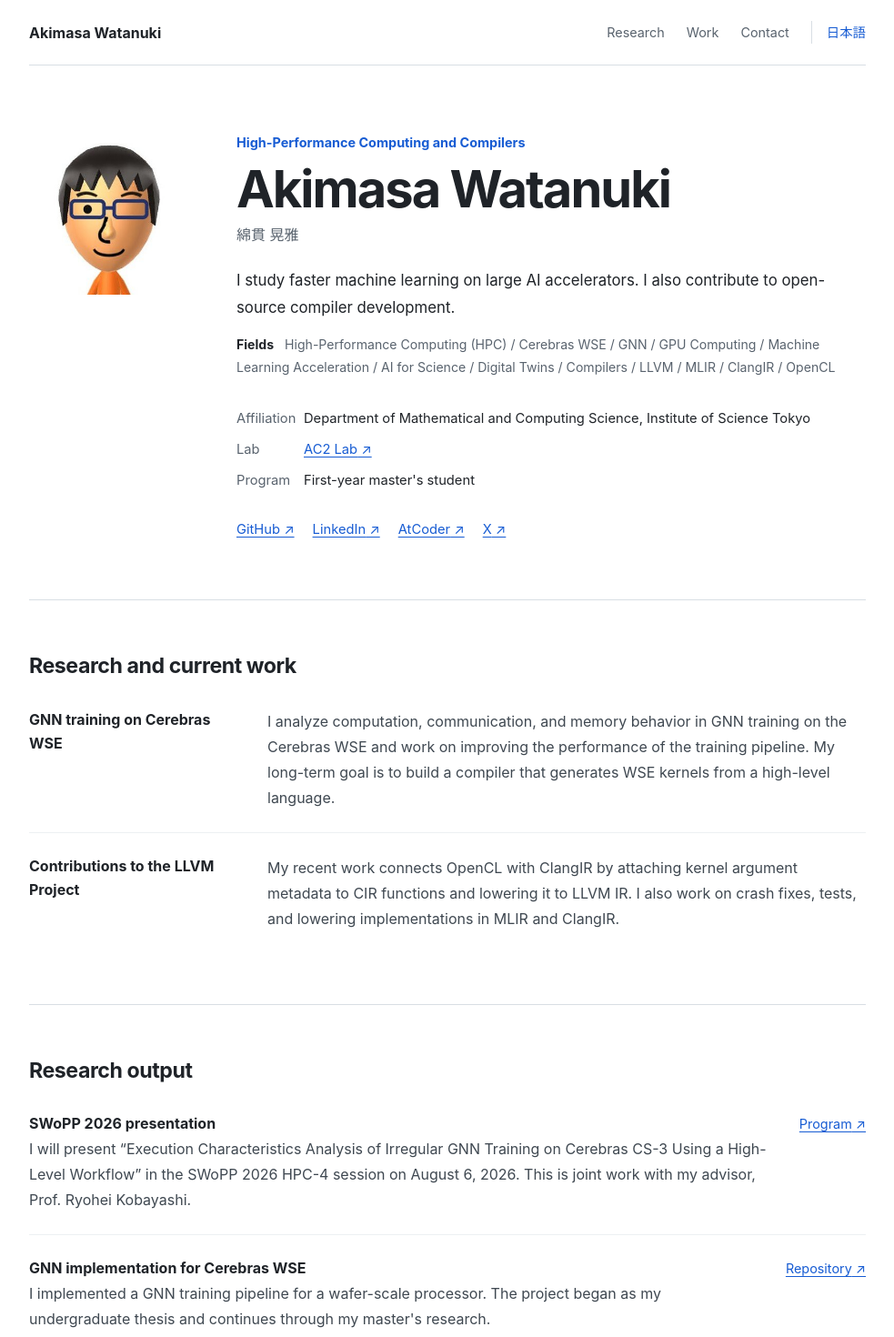
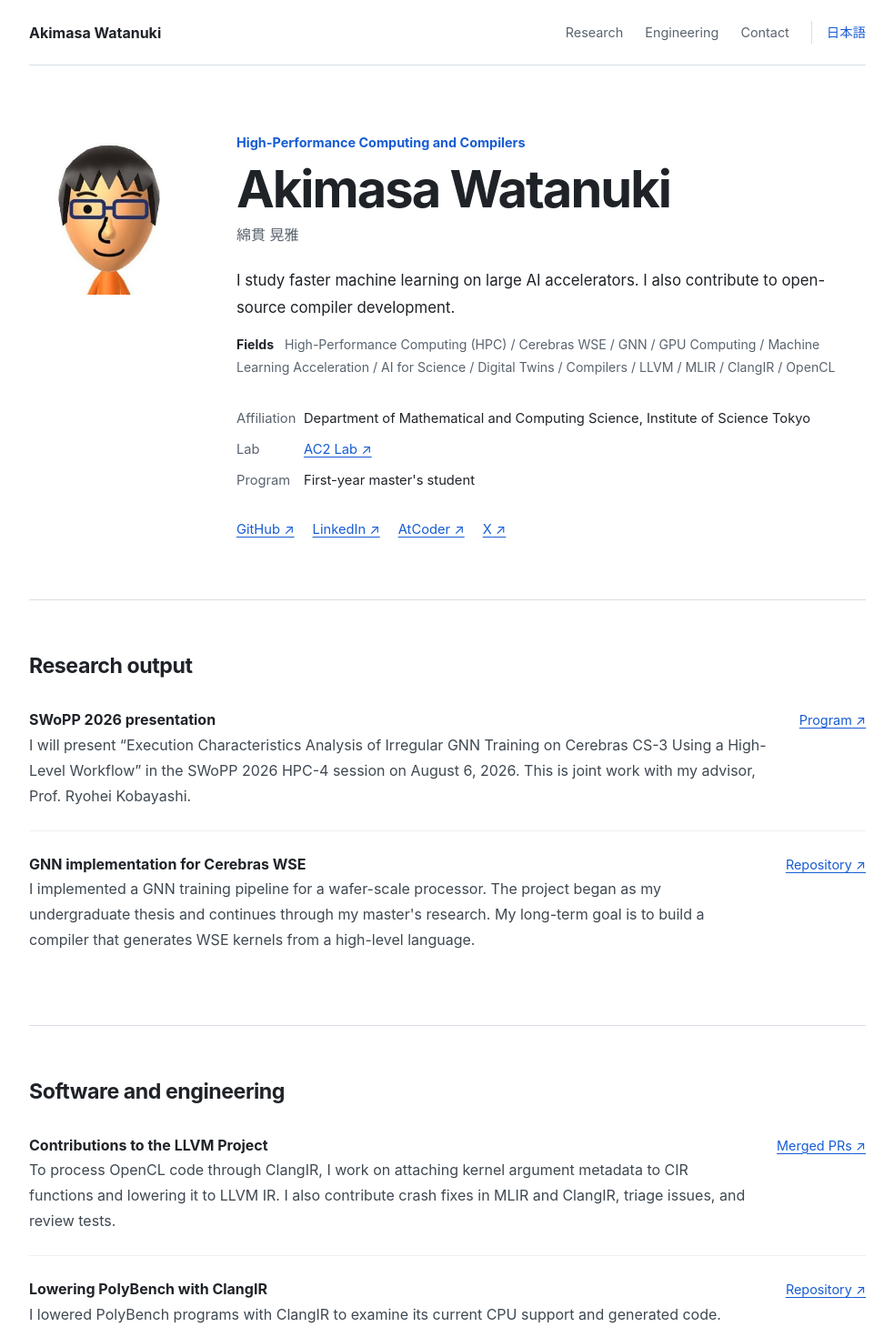
Before and after one commit to Men-cotton/Men-cotton.github.io, a Next.js app: page / in a window 1280 px wide. Shown: the top 1470 px of the page at 91% size, without its empty margins (148-1131 px from the left). Built offline with nearby package versions, Linux system fonts and the light colour scheme.

Commit message:
Remove duplicate current work section

```diff
--- a/app/ProfilePage.tsx
+++ b/app/ProfilePage.tsx
@@ -5,23 +5,23 @@ type Locale = "en" | "ja";
 
 const labels = {
   en: {
-    nav: ["Research", "Work", "Contact"],
+    nav: ["Research", "Engineering", "Contact"],
     navLabel: "Page navigation",
     language: "日本語",
     languageHref: "/ja",
     facts: ["Affiliation", "Lab", "Program"],
     profileLinks: "External profiles",
-    sections: ["Research and current work", "Research output", "Software and engineering", "Recognition", "Interests", "Contact"],
+    sections: ["Research output", "Software and engineering", "Recognition", "Interests", "Contact"],
     portrait: "Portrait of Akimasa Watanuki",
   },
   ja: {
-    nav: ["研究・活動", "実績", "連絡先"],
+    nav: ["研究実績", "開発実績", "連絡先"],
     navLabel: "ページ内ナビゲーション",
     language: "English",
     languageHref: "/",
     facts: ["所属", "研究室", "学年"],
     profileLinks: "外部プロフィール",
-    sections: ["現在の研究・活動", "研究実績", "開発実績", "受賞・成績", "関心", "連絡先"],
+    sections: ["研究実績", "開発実績", "受賞・成績", "関心", "連絡先"],
     portrait: "綿貫晃雅のポートレート",
   },
 } as const;
@@ -73,19 +73,18 @@ function ExternalLink({ href, children }: { href: string; children: React.ReactN
 export function ProfilePage({ markdown, locale }: { markdown: string; locale: Locale }) {
   const copy = labels[locale];
   const { frontmatter, sections } = parseProfile(markdown);
-  const activities = parseEntries(sections.get(copy.sections[0]));
-  const researchOutput = parseEntries(sections.get(copy.sections[1]));
-  const developmentWork = parseEntries(sections.get(copy.sections[2]));
-  const achievements = parseBullets(sections.get(copy.sections[3]));
-  const interests = parseBullets(sections.get(copy.sections[4]));
+  const researchOutput = parseEntries(sections.get(copy.sections[0]));
+  const developmentWork = parseEntries(sections.get(copy.sections[1]));
+  const achievements = parseBullets(sections.get(copy.sections[2]));
+  const interests = parseBullets(sections.get(copy.sections[3]));
 
   return (
     <main lang={locale}>
       <header className="site-header">
         <a className="site-name" href="#top">Akimasa Watanuki</a>
         <nav aria-label={copy.navLabel}>
-          <a href="#activity">{copy.nav[0]}</a>
-          <a href="#work">{copy.nav[1]}</a>
+          <a href="#research">{copy.nav[0]}</a>
+          <a href="#development">{copy.nav[1]}</a>
           <a href="#contact">{copy.nav[2]}</a>
           <a className="language-switch" href={copy.languageHref} hrefLang={locale === "en" ? "ja" : "en"}>{copy.language}</a>
         </nav>
@@ -113,20 +112,8 @@ export function ProfilePage({ markdown, locale }: { markdown: string; locale: Lo
         </div>
       </section>
 
-      <section className="section" id="activity">
+      <section className="section" id="research">
         <h2>{copy.sections[0]}</h2>
-        <div className="entry-list">
-          {activities.map((item) => (
-            <article className="entry" key={item.title}>
-              <h3>{item.title}</h3>
-              <p>{item.description}</p>
-            </article>
-          ))}
-        </div>
-      </section>
-
-      <section className="section" id="work">
-        <h2>{copy.sections[1]}</h2>
         <div className="entry-list">
           {researchOutput.map((item) => (
             <article className="entry work-entry" key={item.title}>
@@ -137,8 +124,8 @@ export function ProfilePage({ markdown, locale }: { markdown: string; locale: Lo
         </div>
       </section>
 
-      <section className="section">
-        <h2>{copy.sections[2]}</h2>
+      <section className="section" id="development">
+        <h2>{copy.sections[1]}</h2>
         <div className="entry-list">
           {developmentWork.map((item) => (
             <article className="entry work-entry" key={item.title}>
@@ -151,17 +138,17 @@ export function ProfilePage({ markdown, locale }: { markdown: string; locale: Lo
 
       <section className="section two-column">
         <div className="recognition">
-          <h2>{copy.sections[3]}</h2>
+          <h2>{copy.sections[2]}</h2>
           <ul>{achievements.map((item) => <li key={item.label}>{item.link ? <ExternalLink href={item.link}>{item.label}</ExternalLink> : item.label}</li>)}</ul>
         </div>
         <div>
-          <h2>{copy.sections[4]}</h2>
+          <h2>{copy.sections[3]}</h2>
           <ul>{interests.map((item) => <li key={item.label}>{item.link ? <ExternalLink href={item.link}>{item.label}</ExternalLink> : item.label}</li>)}</ul>
         </div>
       </section>
 
       <section className="section contact" id="contact">
-        <h2>{copy.sections[5]}</h2>
+        <h2>{copy.sections[4]}</h2>
         <p>{frontmatter.contact_before}{locale === "en" ? " " : ""}<a className="email" href={`mailto:${frontmatter.email}`}>{frontmatter.email}</a>{frontmatter.contact_after}</p>
         <p>{frontmatter.casual_contact} <ExternalLink href={frontmatter.x}>{frontmatter.casual_contact_link}</ExternalLink></p>
       </section>
--- a/content/profile.en.md
+++ b/content/profile.en.md
@@ -22,14 +22,6 @@ casual_contact_link: X mentions are also welcome
 
 # Akimasa Watanuki
 
-## Research and current work
-
-### GNN training on Cerebras WSE
-I analyze computation, communication, and memory behavior in GNN training on the Cerebras WSE and work on improving the performance of the training pipeline. My long-term goal is to build a compiler that generates WSE kernels from a high-level language.
-
-### Contributions to the LLVM Project
-My recent work connects OpenCL with ClangIR by attaching kernel argument metadata to CIR functions and lowering it to LLVM IR. I also work on crash fixes, tests, and lowering implementations in MLIR and ClangIR.
-
 ## Research output
 
 ### SWoPP 2026 presentation
@@ -37,7 +29,7 @@ I will present “Execution Characteristics Analysis of Irregular GNN Training o
 [Program](https://swopp.github.io/2026/program/)
 
 ### GNN implementation for Cerebras WSE
-I implemented a GNN training pipeline for a wafer-scale processor. The project began as my undergraduate thesis and continues through my master's research.
+I implemented a GNN training pipeline for a wafer-scale processor. The project began as my undergraduate thesis and continues through my master's research. My long-term goal is to build a compiler that generates WSE kernels from a high-level language.
 [Repository](https://github.com/Men-cotton/gnn-modelzoo-fork)
 
 ## Software and engineering
```
Also changed, not shown: content/profile.md (+1 -9 lines).
